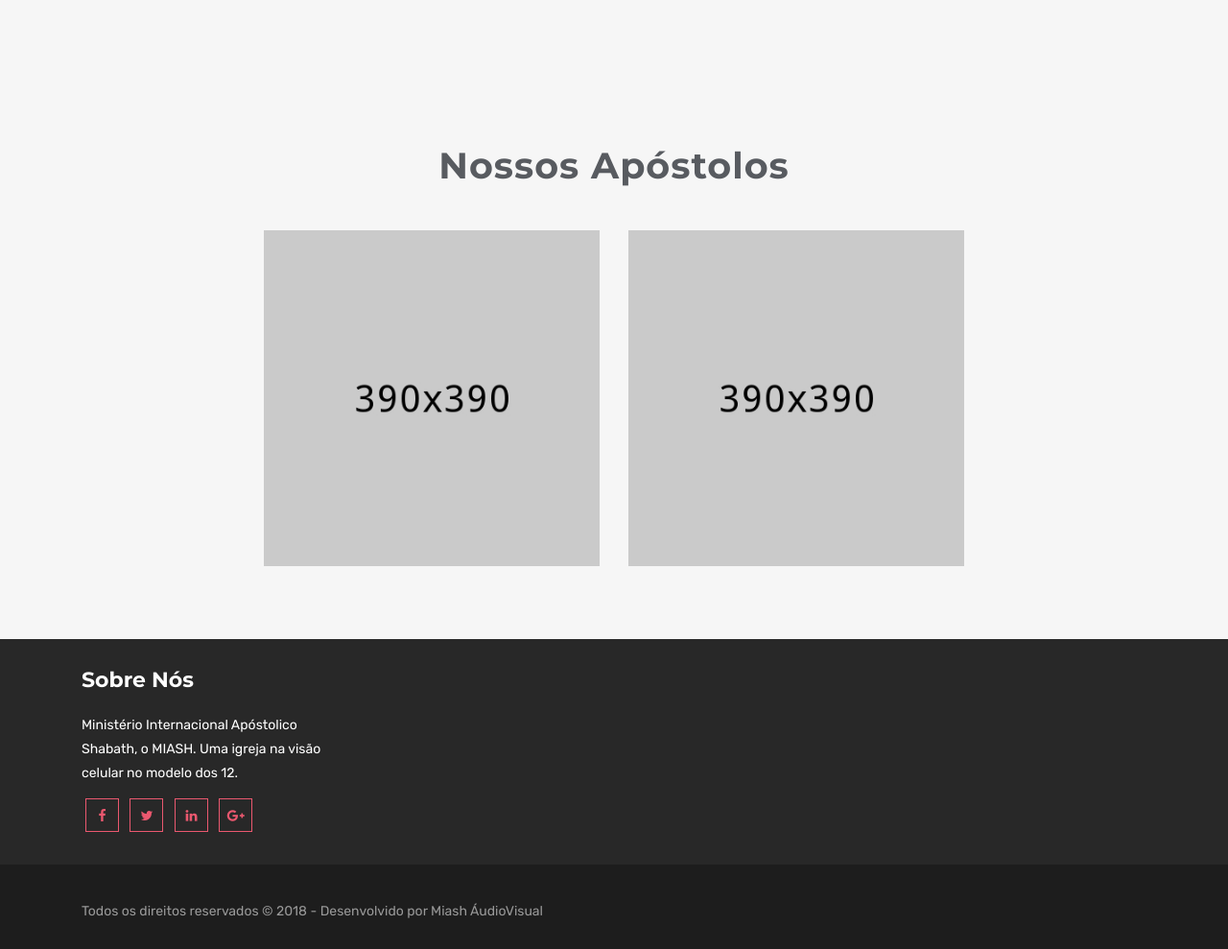
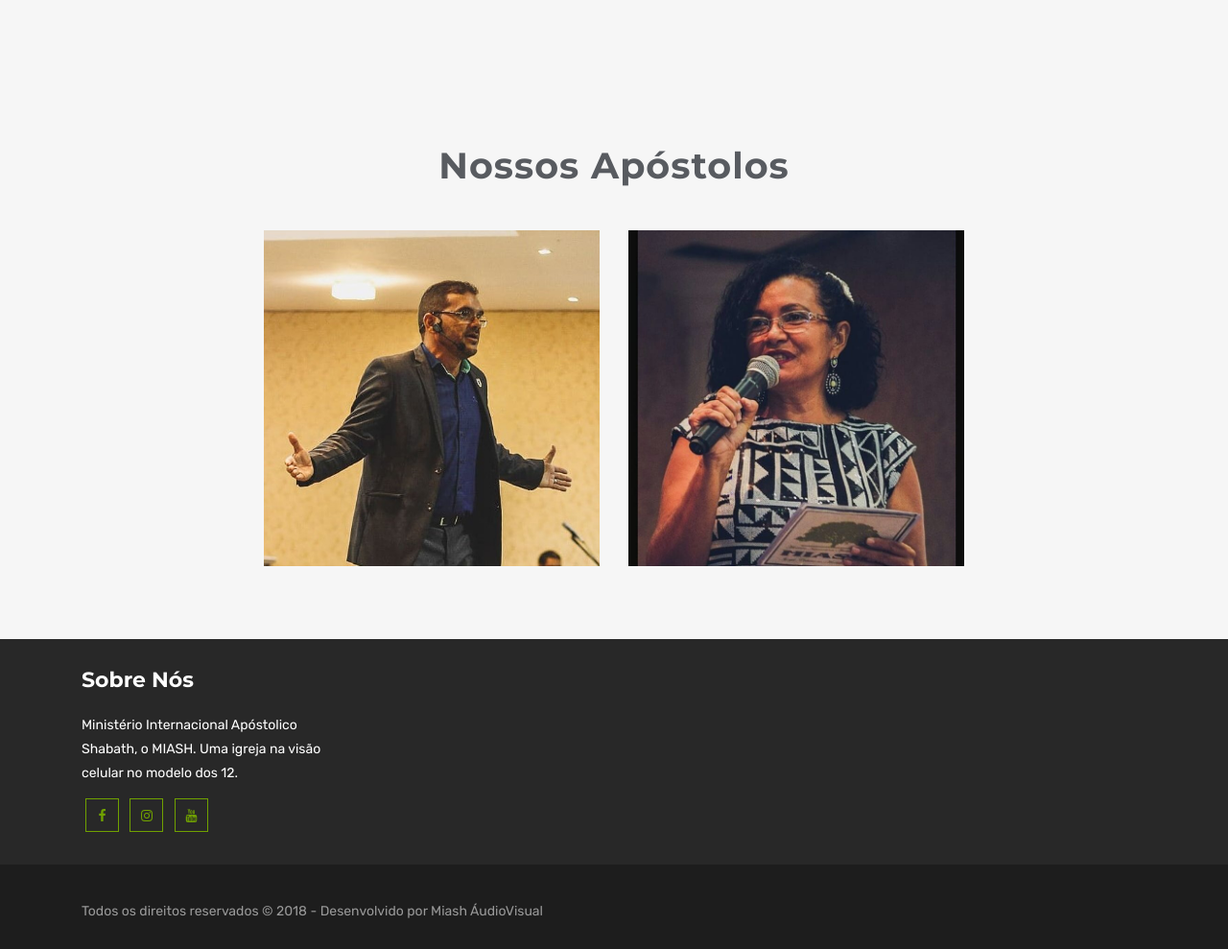
Before and after one commit to italocosta/siteMiashChurch, a PHP site: page /index.html in a window 1280 px wide. Shown: the part 1689-2678 px from the top of the page at 96% size. Run offline with PHP 8.4, Linux system fonts and the light colour scheme.

Commit message:
Links redes social e fotos dos apostolos

```diff
--- a/css/extras.css
+++ b/css/extras.css
@@ -327,3 +327,26 @@ a:focus:not([href]):not([tabindex]), a:hover:not([href]):not([tabindex]) {
 .portfoli-content:before {
   background-color: RGBA(112, 161, 0, 0.7);
 }
+
+.social-footer a i {
+    border: 1px solid #70A100;
+}
+
+a {
+  color: #70A100;
+}
+
+.team-members-tow .social-icons .fa-instagram:hover {
+  color: #9b6954;
+}
+
+.social-footer .fa-instagram:hover {
+  background: #9b6954;
+  color: #fff;
+  border-color: #9b6954;
+}
+.social-footer .fa-youtube:hover {
+  background: #dd4b39;
+  color: #fff;
+  border-color: #dd4b39;
+}
--- a/index.html
+++ b/index.html
@@ -770,7 +770,7 @@
           <div class="col-lg-4 offset-lg-2 col-md-6 col-xs-12">
             <!-- Team Item Starts -->
             <figure>
-              <img src="img/team/team-06.jpg" alt="">
+              <img src="img/team/apmarcos.jpg" alt="">
               <div class="image-overlay">
                 <div class="overlay-text text-center">
                   <div class="info-text">
@@ -779,9 +779,9 @@
                   </div>
                   <hr class="small-divider">
                   <ul class="social-icons">
-                    <li><a href="#"><i class="fa fa-facebook" aria-hidden="true"></i></a></li>
+                    <li><a target="_blank" href="https://www.facebook.com/marcosaurelio1212"><i class="fa fa-facebook" aria-hidden="true"></i></a></li>
                     <!-- <li><a href="#"><i class="fa fa-twitter" aria-hidden="true"></i></a></li> -->
-                    <li><a href="#"><i class="fa fa-instagram" aria-hidden="true"></i></a></li>
+                    <li><a target="_blank" href="https://www.instagram.com/marcosaurelio_12"><i class="fa fa-instagram" aria-hidden="true"></i></a></li>
                   </ul>
                 </div>
               </div>
@@ -792,7 +792,7 @@
           <div class="col-lg-4 col-md-6 col-xs-12">
             <!-- Team Item Starts -->
             <figure>
-              <img src="img/team/team-07.jpg" alt="">
+              <img src="img/team/apasocorro.jpg" alt="">
               <div class="image-overlay">
                 <div class="overlay-text text-center">
                   <div class="info-text">
@@ -801,9 +801,9 @@
                   </div>
                   <hr class="small-divider">
                   <ul class="social-icons">
-                    <li><a href="#"><i class="fa fa-facebook" aria-hidden="true"></i></a></li>
+                    <li><a target="_blank" href="https://www.facebook.com/profile.php?id=100004062863314"><i class="fa fa-facebook" aria-hidden="true"></i></a></li>
                     <!-- <li><a href="#"><i class="fa fa-twitter" aria-hidden="true"></i></a></li> -->
-                    <li><a href="#"><i class="fa fa-instagram" aria-hidden="true"></i></a></li>
+                    <li><a target="_blank" href="https://www.instagram.com/apsocorro12/"><i class="fa fa-instagram" aria-hidden="true"></i></a></li>
                   </ul>
                 </div>
               </div>
@@ -1058,10 +1058,9 @@
               Ministério Internacional Apóstolico Shabath, o MIASH. Uma igreja na visão celular no modelo dos 12.
             </p>
             <div class="social-footer">
-              <a href="#"><i class="fa fa-facebook icon-round"></i></a>
-              <a href="#"><i class="fa fa-twitter icon-round"></i></a>
-              <a href="#"><i class="fa fa-linkedin icon-round"></i></a>
-              <a href="#"><i class="fa fa-google-plus icon-round"></i></a>
+              <a target="_blank" href="https://www.facebook.com/oficialmiash/"><i class="fa fa-facebook icon-round"></i></a>
+              <a target="_blank" href="https://www.instagram.com/oficialmiash"><i class="fa fa-instagram icon-round"></i></a>
+              <a target="_blank" href="https://youtube.com/c/oficialmiash"><i class="fa fa-youtube icon-round"></i></a>
             </div>
           </div>
           <!-- Footer Widget Ends -->
```
Also changed, not shown: img/team/apasocorro.jpg (added), img/team/apmarcos.jpg (added).
